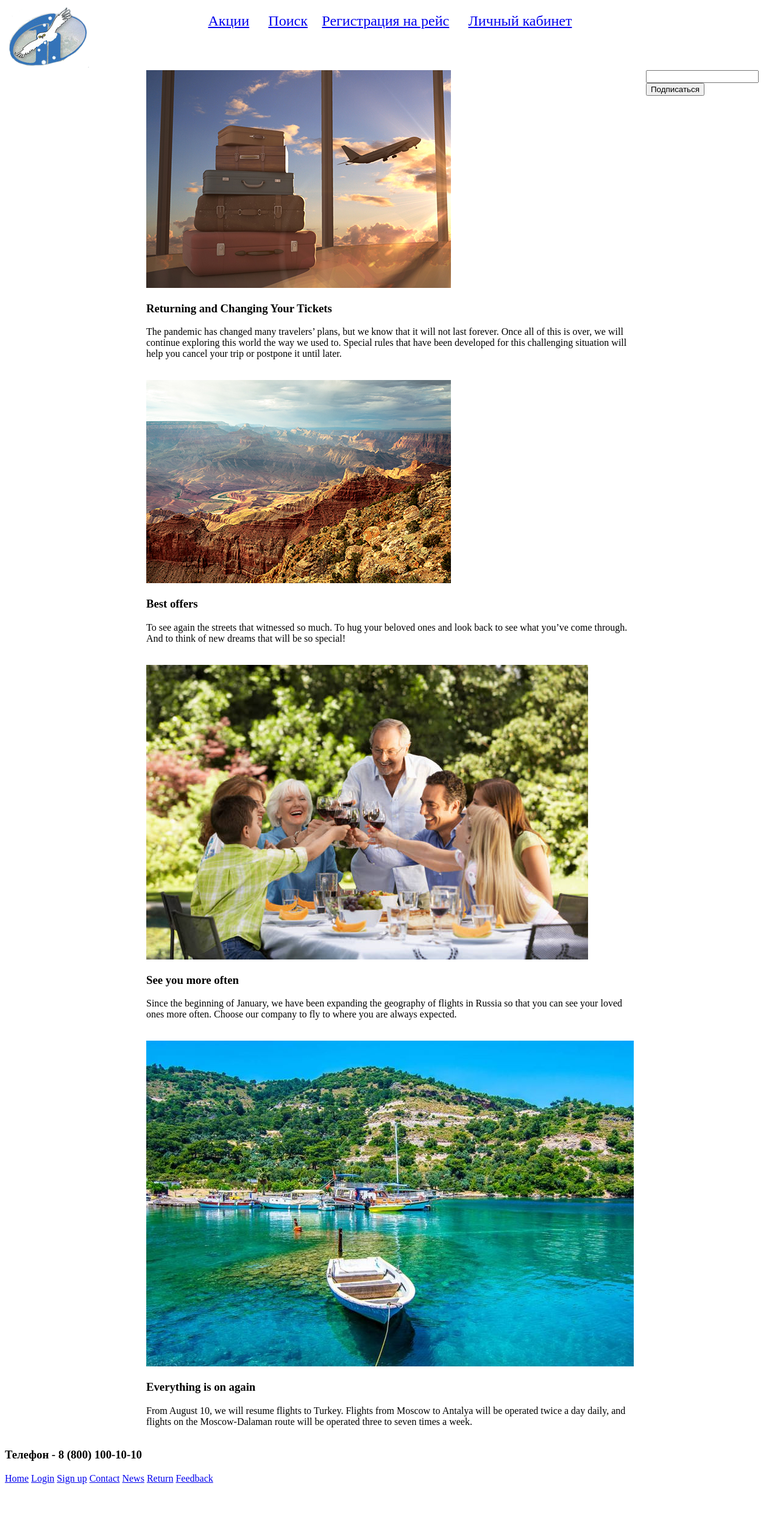
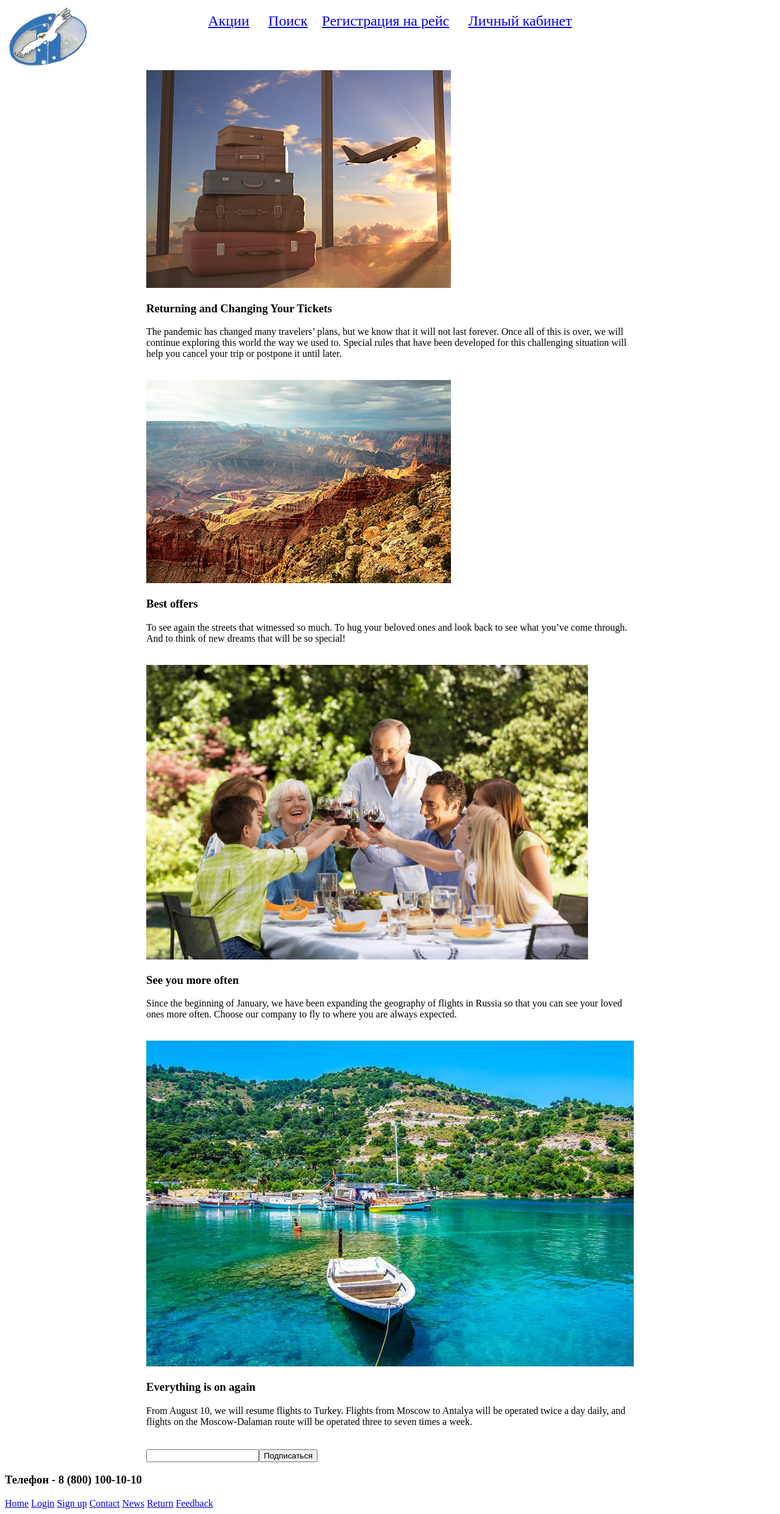
Before and after one commit to Kerbx/symmetrical-dollop, a Flask app: page / in a window 1280 px wide. Shown: the whole page at 61% size. Before the commit the page ends 2433 px from the top, so only its background shows below. Run offline with Flask 2, Linux system fonts and the light colour scheme.

Commit message:
Created some styles for gridding.

```diff
--- a/static/styles/style.css
+++ b/static/styles/style.css
@@ -17,3 +17,11 @@
     font-size: x-large;
     font-family: 'Times New Roman', Times, serif;
 }
+.promo{
+    grid-column: 2;
+    grid-row: auto;
+}
+.email{
+    grid-column: 2;
+    grid-row: -1;
+}
```
